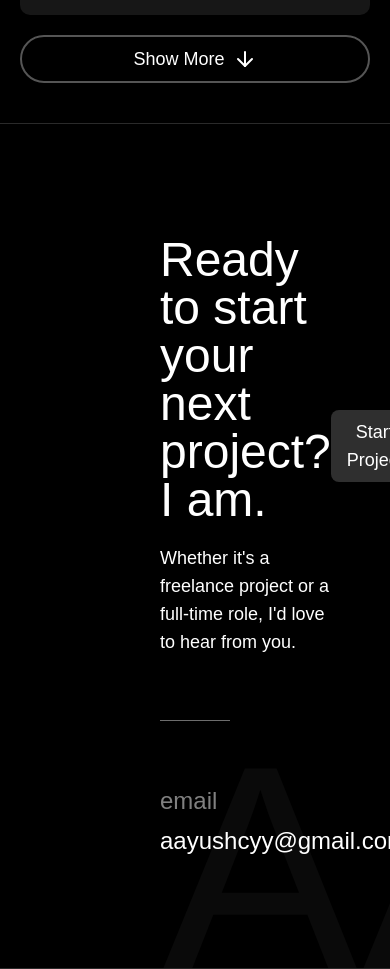
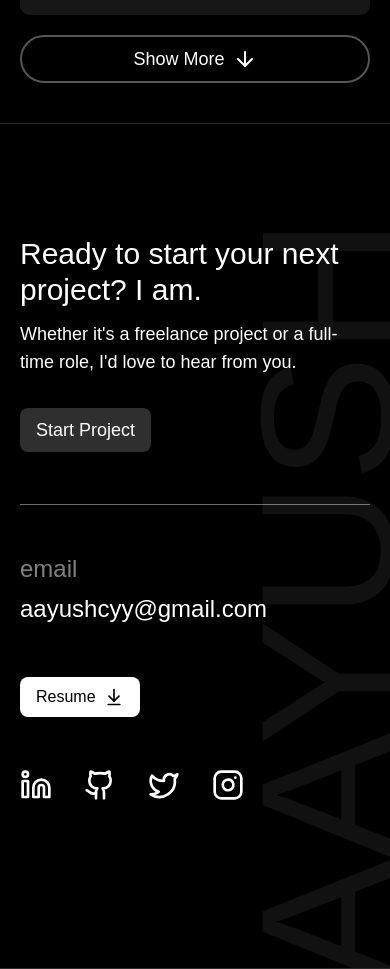
Before and after one commit to aayushcyy/aayushPorfolio, a Next.js app: page / in a window 390 px wide. Shown: the part 3689-4658 px from the top of the page. Built offline with nearby package versions, Linux system fonts and the light colour scheme; a web font is replaced by a local one.

Commit message:
feat: contact page mobile responsive

```diff
--- a/app/Components/Contact.jsx
+++ b/app/Components/Contact.jsx
@@ -18,13 +18,13 @@ import { Button } from "@/components/ui/button";
 
 export default function Contact() {
   return (
-    <div className="w-full h-screen flex flex-col justify-start gap-16 pt-28 font-funnel text-white px-40  relative overflow-hidden">
+    <div className="w-full h-screen flex flex-col justify-start md:gap-16 gap-12 pt-28 font-funnel text-white md:px-40 px-5  relative overflow-hidden">
       {/* Heading */}
-      <div className="flex justify-between">
-        <div className="flex flex-col gap-5">
-          <p className="text-5xl">
+      <div className="flex md:flex-row flex-col gap-8 md:gap-0 justify-between">
+        <div className="flex flex-col md:gap-5 gap-3">
+          <p className="md:text-5xl text-3xl">
             Ready to start your next project?
-            <br /> I am.
+            <br className="md:flex hidden" /> I am.
           </p>
           <p className="text-lg font-normal">
             Whether it's a freelance project or a full-time role, I'd love to
@@ -37,7 +37,7 @@ export default function Contact() {
             <SheetTrigger className="font-funnel text-white bg-[#2f2f2f] text-lg px-4 py-2 cursor-pointer rounded-md hover:text-black hover:bg-white transition-all duration-300">
               Start Project
             </SheetTrigger>
-            <SheetContent className="bg-black text-white font-funnel !w-[700px] !max-w-none  pt-13 pl-10 pr-12">
+            <SheetContent className="bg-black text-white font-funnel md:!w-[700px] !w-[90vw] !max-w-none md:pt-13 pt-5 md:pl-10 pl-2 md:pr-12 pb-15 md:overflow-auto overflow-y-auto max-h-[100dvh]">
               <SheetHeader>
                 <SheetTitle className="text-white text-3xl font-normal">
                   Request a project
@@ -59,7 +59,7 @@ export default function Contact() {
                 action="https://formsubmit.co/aayushcyy@gmail.com"
                 method="POST"
               >
-                <div className="px-5 grid grid-cols-2 gap-x-4 gap-y-5">
+                <div className="md:px-5 px-4 grid md:grid-cols-2 gap-x-4 gap-y-5">
                   <div className="bg-[#161616] rounded-md px-3 py-2 flex flex-col gap-1">
                     <p className="text-sm font-thin">Name</p>
                     <input
@@ -124,8 +124,8 @@ export default function Contact() {
           </Sheet>
         </div>
       </div>
-      <span className="h-[1px] w-full bg-[#ffffff6d]"></span>
-      <div className="flex justify-between z-20">
+      <span className="h-[1px] w-full bg-[#ffffff6d] mt-1 md:mt-0"></span>
+      <div className="flex md:flex-row flex-col md:gap-0 gap-13 justify-between z-20">
         <div className="flex flex-col text-2xl gap-2">
           <p className="text-[#ffffff80]">email</p>
           <a
@@ -178,7 +178,7 @@ export default function Contact() {
           </a>
         </div>
       </div>
-      <p className="uppercase absolute -bottom-32 text-[#ffffff0a] text-[300px] font-medium font-funnel">
+      <p className="uppercase absolute md:-bottom-32 bottom-56 -left-14 text-[#ffffff11] md:text-[300px] text-[190px] font-medium font-funnel -rotate-90 md:rotate-0">
         aayush
       </p>
     </div>
```
